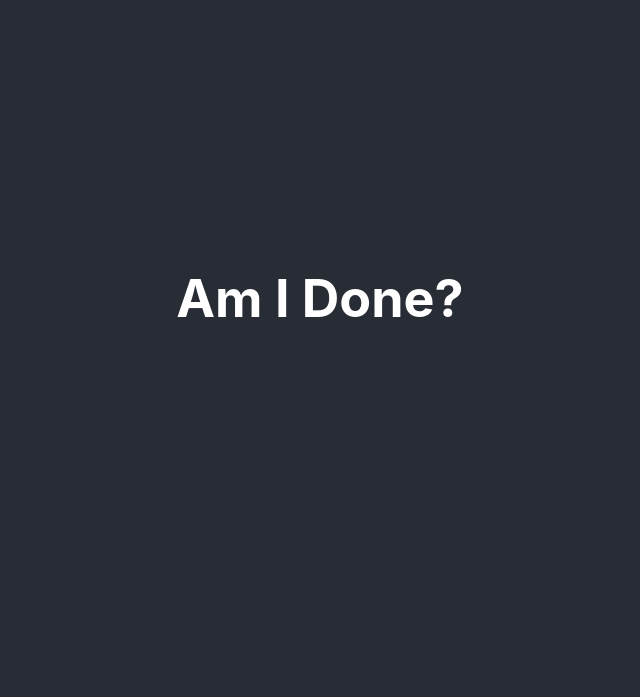
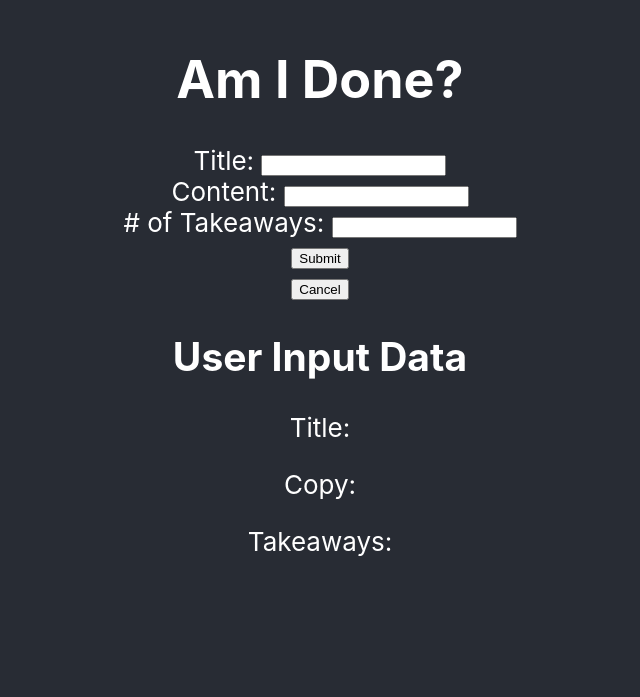
Before and after one commit to LGG233/am-i-done, a React (Create React App) app: page / in a window 1280 px wide. Shown: the part 102-799 px from the top of the page, without its empty margins (320-960 px from the left). Built offline with nearby package versions, Linux system fonts and the light colour scheme.

Commit message:
added ChatGPT API functionality

```diff
--- a/package.json
+++ b/package.json
@@ -6,6 +6,7 @@
     "@testing-library/jest-dom": "^5.17.0",
     "@testing-library/react": "^13.4.0",
     "@testing-library/user-event": "^13.5.0",
+    "axios": "^1.5.0",
     "react": "^18.2.0",
     "react-dom": "^18.2.0",
     "react-scripts": "5.0.1",
--- a/src/App.js
+++ b/src/App.js
@@ -2,6 +2,7 @@ import React, { Component } from "react";
 import "./App.css";
 import RequestData from "./components/request";
 import ResponseDisplayForm from "./components/response";
+import axios from "axios";
 
 class App extends Component {
   constructor(props) {
@@ -12,6 +13,7 @@ class App extends Component {
         copy: "",
         points: "",
       },
+      response: "",
     };
   }
 
@@ -19,14 +21,24 @@ class App extends Component {
     this.setState({ requestData: data });
   };
 
+  handleResponse = (response) => {
+    this.setState({ response });
+  };
+
   render() {
     return (
       <div className="App">
         <header className="App-header">
           <h1>Am I Done?</h1>
+          <RequestData
+            onRequestData={this.handleRequestData}
+            onResponse={this.handleResponse}
+          />
+          <ResponseDisplayForm
+            requestData={this.state.requestData}
+            response={this.state.response}
+          />
         </header>
-        <RequestData onRequestData={this.handleRequestData} />
-        <ResponseDisplayForm requestData={this.state.requestData} />
       </div>
     );
   }
--- a/src/components/request.js
+++ b/src/components/request.js
@@ -1,25 +1,46 @@
 import React, { Component } from "react";
+import axios from "axios";
 
 class RequestData extends Component {
   constructor(props) {
     super(props);
     this.state = {
       articleTitle: "",
+      articleCopy: "",
       totalPoints: "",
-      articleCopy: "",
       data: [],
     };
   }
-  handleSubmit = (event) => {
+  handleSubmit = async (event) => {
     event.preventDefault();
-    console.log(`Submitted Info: ${this.state.articleTitle}`);
+    console.log(`Submitted Title: ${this.state.articleTitle}`);
     console.log(this.state);
     const requestData = {
-      points: this.state.totalPoints,
       title: this.state.articleTitle,
       copy: this.state.articleCopy,
+      points: this.state.totalPoints,
     };
-    console.log(requestData);
+
+    try {
+      const response = await axios.post(
+        "https://api.openai.com/v1/engines/davince/completions", // MUST MODIFY TO GET CORRECT ENDPOINT. ALSO FIGURE OUT TOKENS IN PROMPT AND COMPLETION...
+        {
+          prompt: `Please respond to the following questions: 1) who should read the following article, 2) what are the ${requestData.points} most salient takeaways of the piece? ${requestData.copy}`,
+          max_tokens: 50, // Adjust as needed
+        },
+        {
+          headers: {
+            "Content-Type": "application/json",
+            Authorization: `Bearer ${process.env.REACT_APP_OPENAI_API_KEY}`,
+          },
+        }
+      );
+      const generatedResponse = response.data.choices[0].text;
+
+      console.log("Generated Response:", generatedResponse);
+    } catch (error) {
+      console.error("Error sending request to ChatGPT:", error);
+    }
   };
 
   handleChange = (event) => {
--- a/src/components/response.js
+++ b/src/components/response.js
@@ -1,12 +1,19 @@
 import React from "react";
 
-const ResponseDisplayForm = ({ requestData }) => {
+const ResponseDisplayForm = ({ requestData, response }) => {
   return (
     <div>
       <h2>User Input Data</h2>
       <p>Title: {requestData.title}</p>
       <p>Copy: {requestData.copy}</p>
       <p>Takeaways: {requestData.points}</p>
+
+      {response && (
+        <div>
+          <h2>ChatGPT Response</h2>
+          <p>{response}</p>
+        </div>
+      )}
     </div>
   );
 };
```
Also changed, not shown: 2 other files (tests, documents, lock files or other folders).
